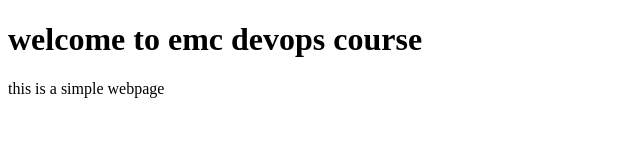
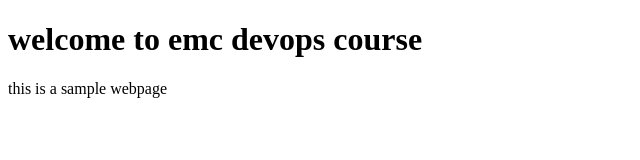
Before and after one commit to Puvi-devops/htmlminiourse, a plain HTML site: page index.html in a window 1280 px wide. Shown: the full height of the page, 0-640 px from the left. Drawn offline with Linux system fonts and the light colour scheme.

Commit message:
modified tag p in index.html

```diff
--- a/index.html
+++ b/index.html
@@ -5,6 +5,6 @@
 </head>
 <body>
     <h1> welcome to emc devops course</h1>
-    <p> this is a simple webpage </p>
+    <p> this is a sample webpage </p>
 </body>
 </html>
```
